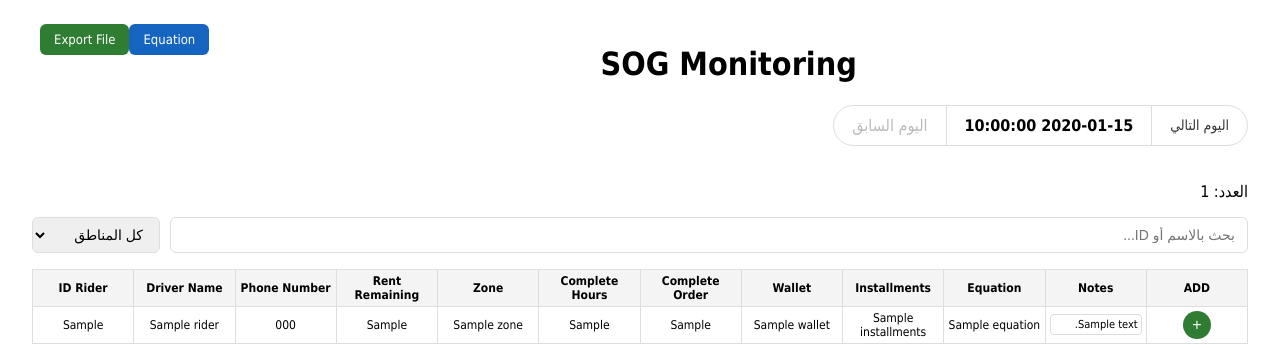
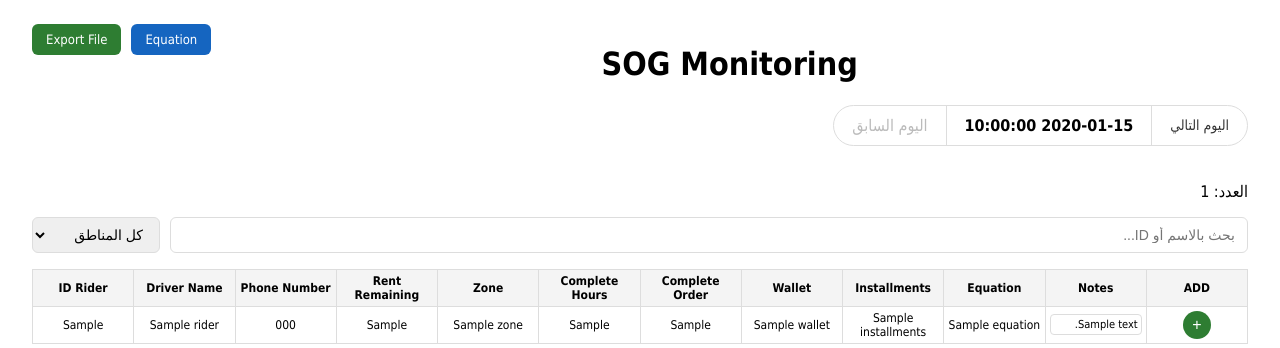
Before and after one commit to abdallahfarag255/SOG, a Flask app: template templates/riders.html in a window 1280 px wide. Shown: the top 348 px of the page. Run offline with Flask 3, Linux system fonts and the light colour scheme; the template is opened without the code that fills it: most values are stand-ins (such as "Sample title", 1, 10 or a date in 2020); parts of the project's set-up code (start-up, migrations or seed data) failed here and were passed over.

Commit message:
Space out the header buttons and mirror the equation table
Driver Name now sits on the left, matching the rest of the columns
reversed alongside it.

Co-Authored-By: Claude Sonnet 5 <noreply@anthropic.com>

```diff
--- a/templates/riders.html
+++ b/templates/riders.html
@@ -145,9 +145,9 @@
 </head>
 <body>
     <a href="{{ url_for('riders_export', date=selected_date) }}"
-        style="float:left; margin-left:8px; background:#2e7d32; color:#fff; text-decoration:none; padding:8px 14px; border-radius:6px; font-size:13px;">Export File</a>
+        style="float:left; background:#2e7d32; color:#fff; text-decoration:none; padding:8px 14px; border-radius:6px; font-size:13px;">Export File</a>
     <a href="{{ url_for('riders_equation') }}"
-        style="float:left; background:#1565c0; color:#fff; text-decoration:none; padding:8px 14px; border-radius:6px; font-size:13px;">Equation</a>
+        style="float:left; margin-left:10px; background:#1565c0; color:#fff; text-decoration:none; padding:8px 14px; border-radius:6px; font-size:13px;">Equation</a>
     <h1 style="text-align:center;">SOG Monitoring</h1>
 
     {% with messages = get_flashed_messages() %}
--- a/version.py
+++ b/version.py
@@ -1 +1 @@
-APP_VERSION = "1.0.11"
+APP_VERSION = "1.0.12"
```
Also changed, not shown: templates/equation.html (+8 -8 lines).
